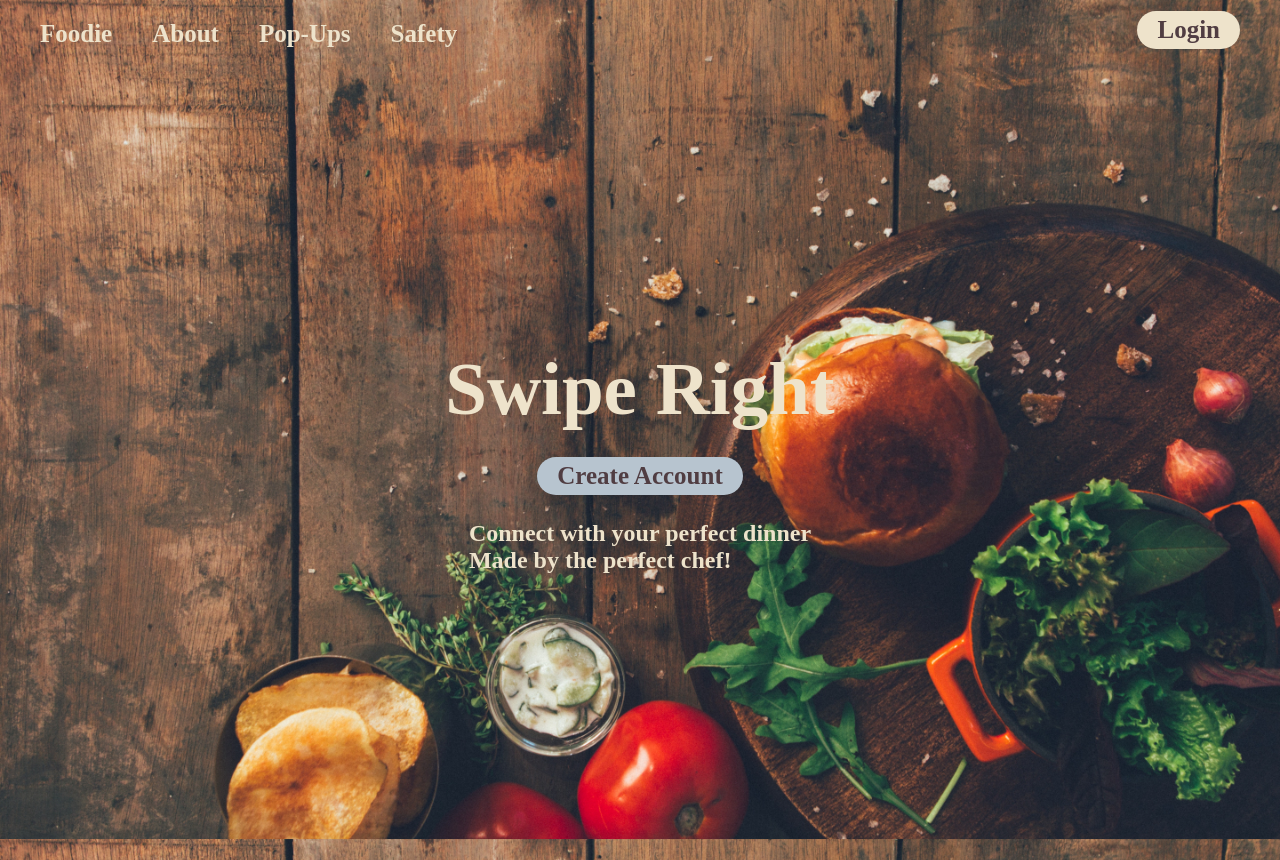
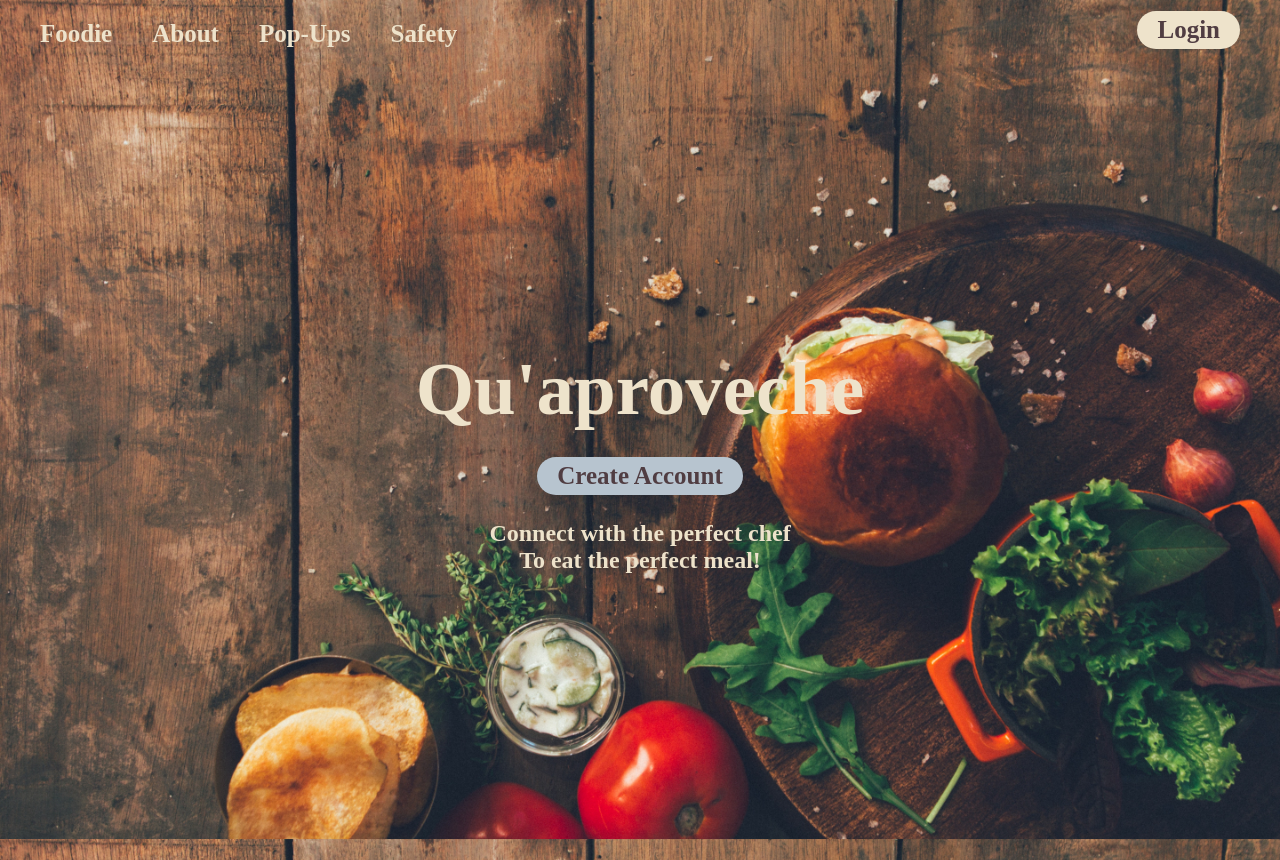
Before and after one commit to FFT-Food-for-Thought/Foodie, a React (Create React App) app: page / in a window 1280 px wide. Built offline with nearby package versions, Linux system fonts and the light colour scheme; no server answers; the database is empty.

Commit message:
language css

```diff
--- a/src/Components/Navbar.js
+++ b/src/Components/Navbar.js
@@ -31,21 +31,19 @@ const Navbar = () => {
       </div>
 
       <div className="center-container">
-        {/* <div className="center"> */}
-        <div>
-          <h1>Swipe Right</h1>
-        </div>
+        <span className="cycling">
+          <h1 className="cycle"></h1>
+        </span>
 
         <div className="create-account">
           <a href="/create">Create Account</a>
         </div>
 
         <div className="slogan">
-          <h2>Connect with your perfect dinner</h2>
-          <h2>Made by the perfect chef!</h2>
+          <h2>Connect with the perfect chef</h2>
+          <h2>To eat the perfect meal!</h2>
         </div>
       </div>
-      {/* </div> */}
     </React.Fragment>
   );
 };
--- a/src/Css/navbar.css
+++ b/src/Css/navbar.css
@@ -21,18 +21,18 @@
   align-items: center;
   justify-content: center;
   padding: 20px 40px;
-  color: #503D42;
+  color: #503d42;
 }
 
 .navbar-left {
   padding: 0px 20px;
-  color: #EEE3CB;
+  color: #eee3cb;
 }
 
 .login {
   padding: 5px 20px;
   border-radius: 25px;
-  background-color: #EEE3CB;
+  background-color: #eee3cb;
 }
 
 a {
@@ -58,7 +58,7 @@ body {
   height: 100vh;
   align-items: center;
   flex-direction: column;
-  color: #EEE3CB;
+  color: #eee3cb;
 }
 
 .center {
@@ -73,10 +73,52 @@ h1 {
 .create-account {
   padding: 5px 20px;
   border-radius: 25px;
-  background-color: #B7C4CF;
-  color: #503D42;
+  background-color: #b7c4cf;
+  color: #503d42;
 }
 
 .slogan {
   padding: 25px;
+  display: flex;
+  justify-content: center;
+  align-items: center;
+  flex-direction: column;
 }
+
+.cycle:before {
+  content: "";
+  animation-name: replacement;
+  animation-duration: 90s;
+  animation-timing-function: ease-out;
+  animation-iteration-count: infinite;
+  animation-direction: absolute;
+}
+
+@keyframes replacement {
+  0% {
+    content: "Bon appétit!";
+  }
+  15% {
+    content: "Qu'aproveche";
+  }
+  30% {
+    content: "いただきます";
+  }
+  45% {
+    content: "कृपया भोजन शुरू कीजियै!";
+  }
+  60% {
+    content: "잘 먹겠습니다";
+  }
+  75% {
+    content: "Buen provecho";
+  }
+
+  90% {
+    content: "食飯!";
+  }
+
+  100% {
+    content: "Smaklig måltid";
+  }
+}
```
